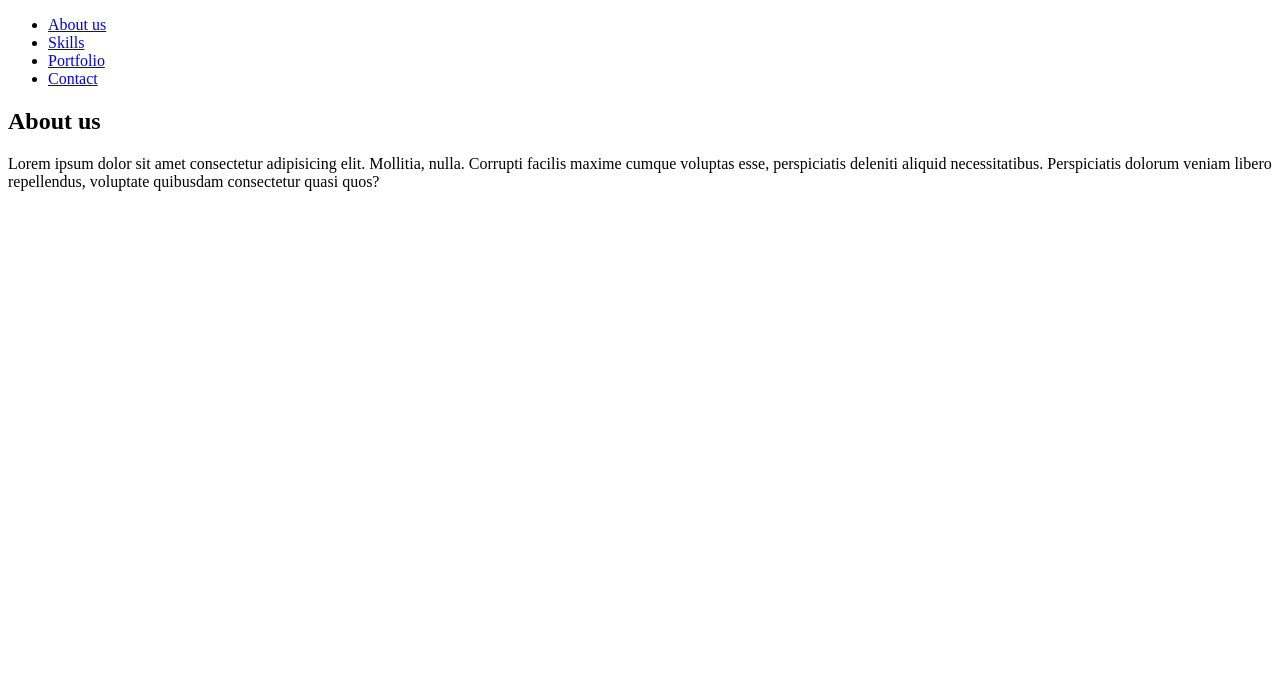
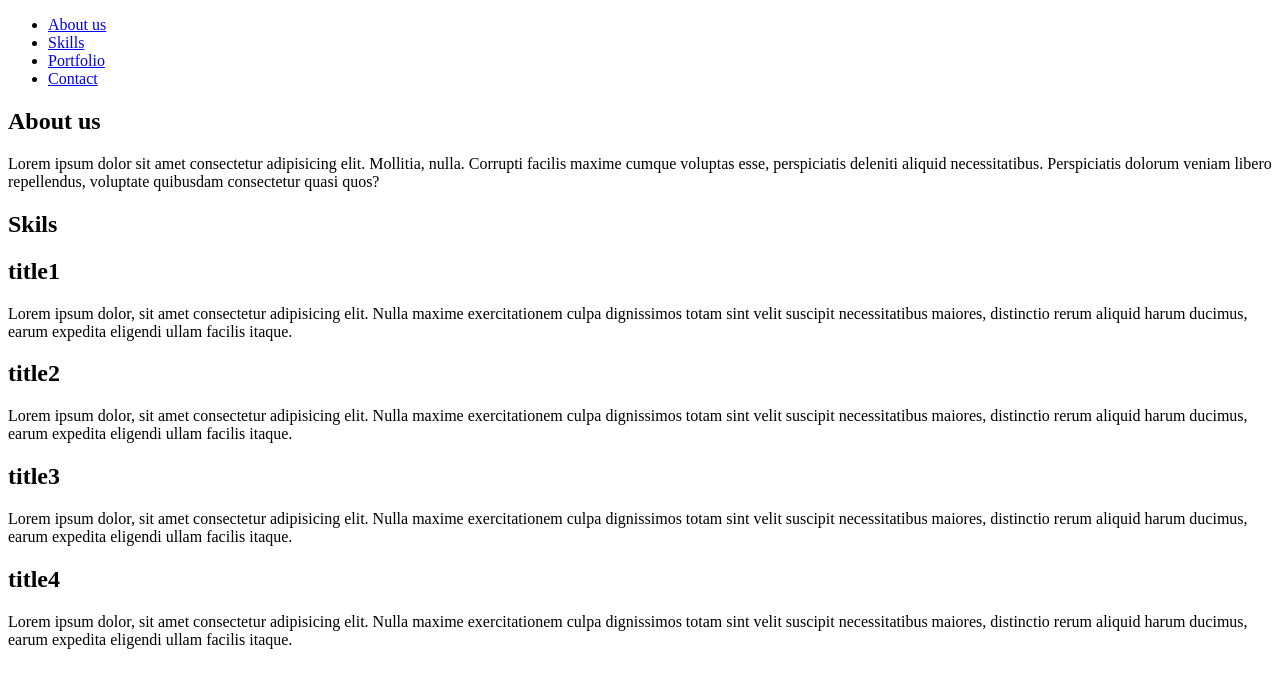
Before and after one commit to abechta/HTML5, a plain HTML site: page 15-html-prosta-strona/index.html in a window 1280 px wide. Drawn offline with Linux system fonts and the light colour scheme.

Commit message:
sekcja skills

```diff
--- a/15-html-prosta-strona/index.html
+++ b/15-html-prosta-strona/index.html
@@ -28,5 +28,44 @@
         repellendus, voluptate quibusdam consectetur quasi quos?
       </p>
     </section>
+    <section id="skills">
+      <h1>Skils</h1>
+      <div class="skill">
+        <h2>title1</h2>
+        <p>
+          Lorem ipsum dolor, sit amet consectetur adipisicing elit. Nulla maxime
+          exercitationem culpa dignissimos totam sint velit suscipit
+          necessitatibus maiores, distinctio rerum aliquid harum ducimus, earum
+          expedita eligendi ullam facilis itaque.
+        </p>
+      </div>
+      <div class="skill">
+        <h2>title2</h2>
+        <p>
+          Lorem ipsum dolor, sit amet consectetur adipisicing elit. Nulla maxime
+          exercitationem culpa dignissimos totam sint velit suscipit
+          necessitatibus maiores, distinctio rerum aliquid harum ducimus, earum
+          expedita eligendi ullam facilis itaque.
+        </p>
+      </div>
+      <div class="skill">
+        <h2>title3</h2>
+        <p>
+          Lorem ipsum dolor, sit amet consectetur adipisicing elit. Nulla maxime
+          exercitationem culpa dignissimos totam sint velit suscipit
+          necessitatibus maiores, distinctio rerum aliquid harum ducimus, earum
+          expedita eligendi ullam facilis itaque.
+        </p>
+      </div>
+      <div class="skill">
+        <h2>title4</h2>
+        <p>
+          Lorem ipsum dolor, sit amet consectetur adipisicing elit. Nulla maxime
+          exercitationem culpa dignissimos totam sint velit suscipit
+          necessitatibus maiores, distinctio rerum aliquid harum ducimus, earum
+          expedita eligendi ullam facilis itaque.
+        </p>
+      </div>
+    </section>
   </body>
 </html>
```
